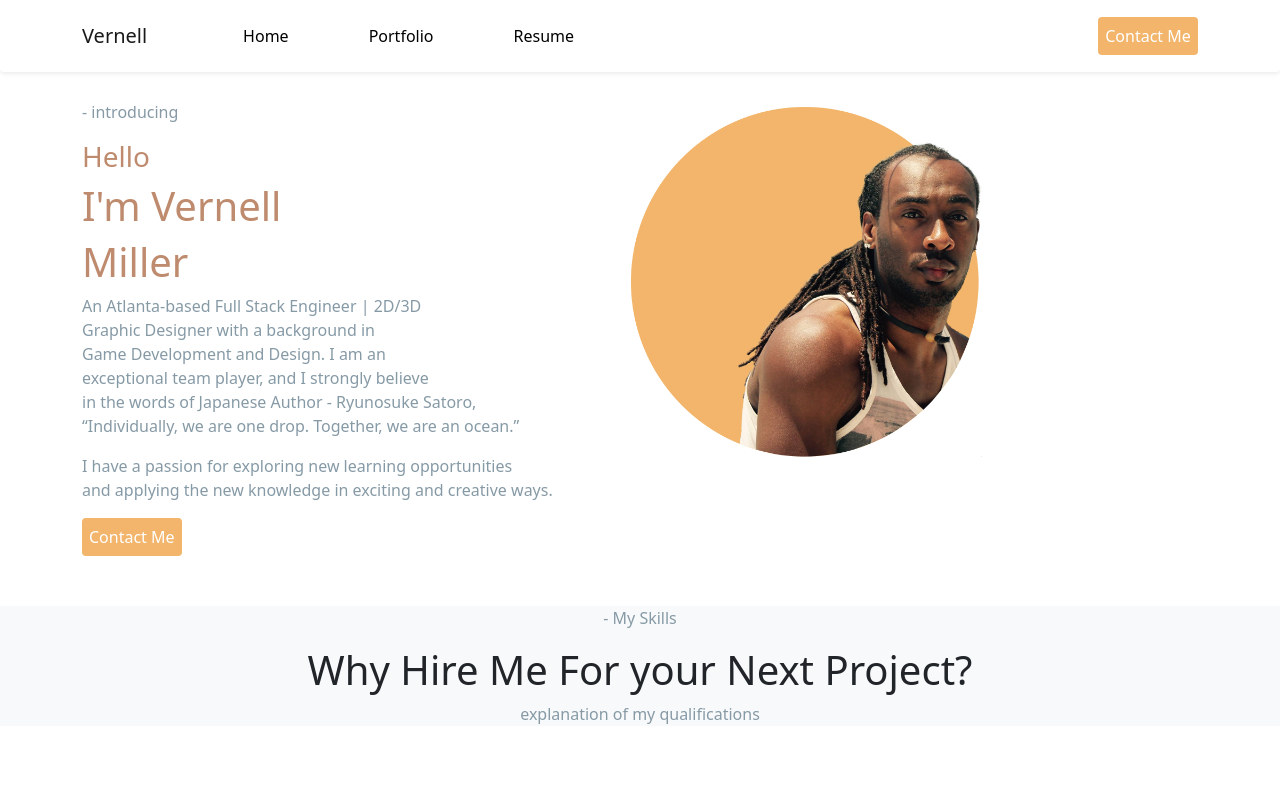
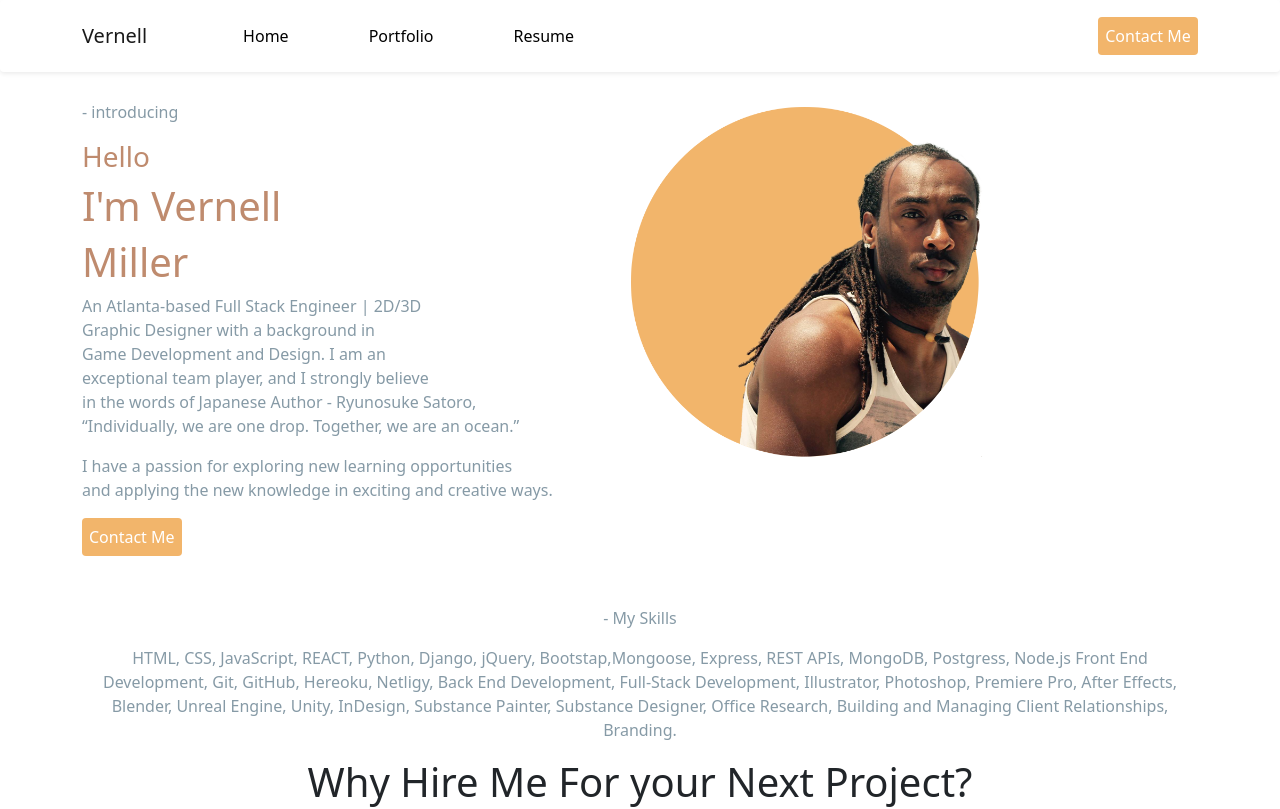
Before and after one commit to VernellMiller/react-portfolio, a React (Create React App) app: page / in a window 1280 px wide. Shown: the top 809 px of the page. Built offline with nearby package versions, Linux system fonts and the light colour scheme.

Commit message:
wip: adds additional skills

```diff
--- a/src/components/Skills.js
+++ b/src/components/Skills.js
@@ -2,8 +2,12 @@ import React from 'react'
 
 const Skills = (props) => {
     return (
-        <div class="bg-light">
+        <div class="container">
             <p>- My Skills</p>
+            <p>HTML, CSS, JavaScript, REACT, Python, Django, jQuery, Bootstap,Mongoose, Express, REST APIs, MongoDB, Postgress, Node.js Front End
+            Development, Git, GitHub, Hereoku, Netligy, Back End Development, Full-Stack Development, Illustrator, Photoshop, Premiere Pro,
+            After Effects, Blender, Unreal Engine, Unity, InDesign, Substance Painter, Substance Designer, Office Research,
+            Building and Managing Client Relationships, Branding.</p>
             <h1>Why Hire Me For your Next Project?</h1>
             <p>explanation of my qualifications</p>
         </div>
```
